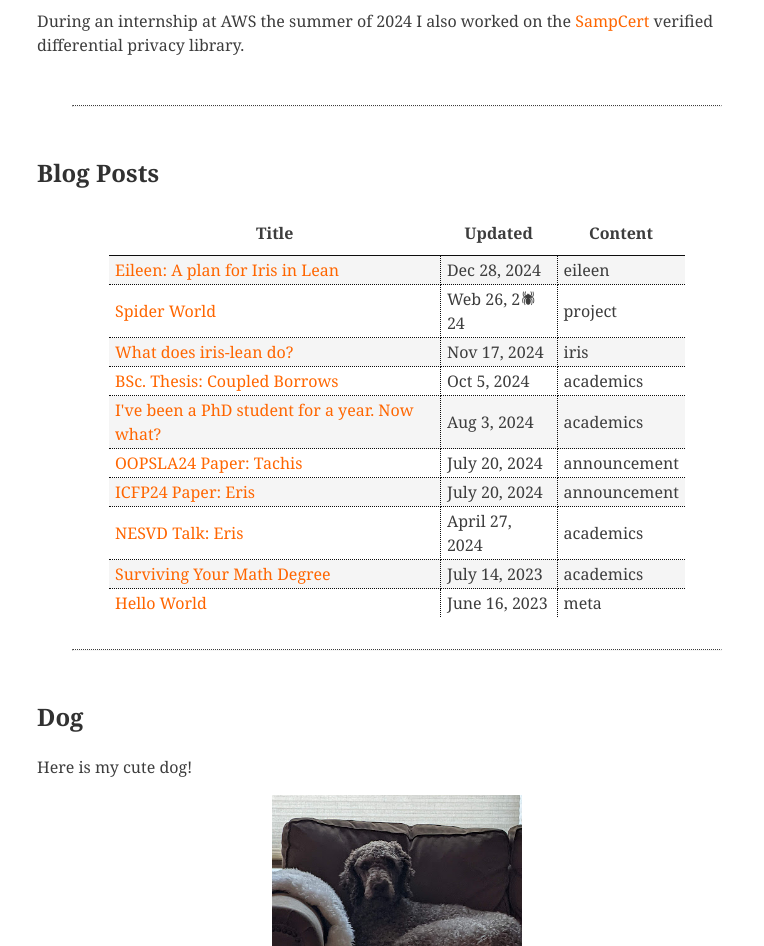
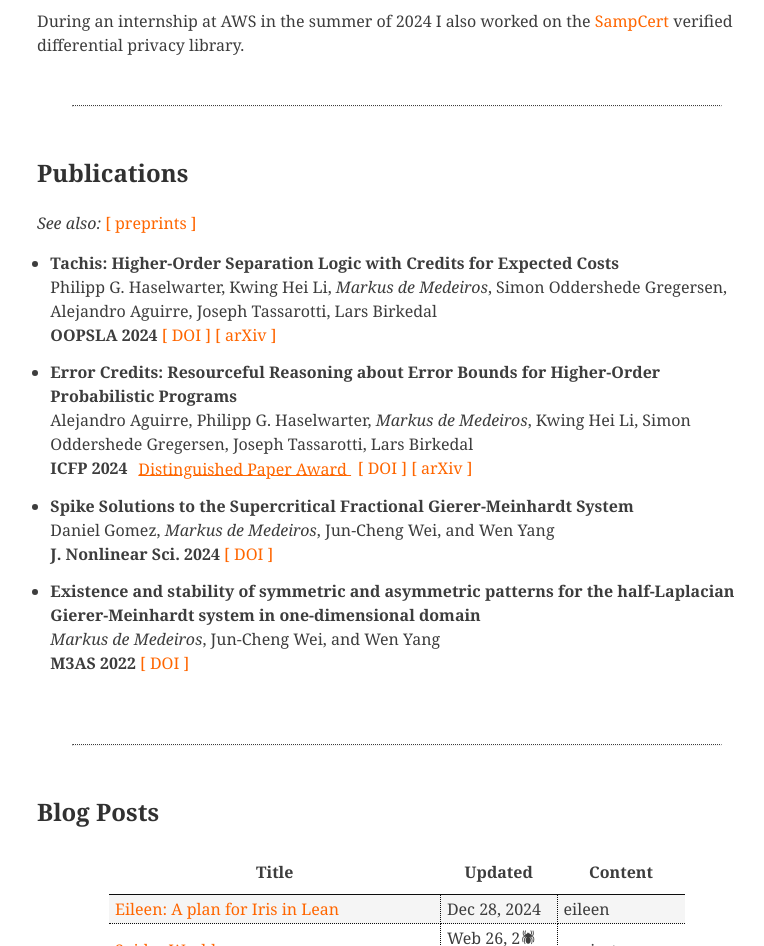
Before and after one commit to markusdemedeiros/markusdemedeiros.github.io, a plain HTML site: page index.html in a window 1280 px wide. Shown: the part 680-1626 px from the top of the page, without its empty margins (243-1007 px from the left). Drawn offline with Linux system fonts and the light colour scheme.

Commit message:
publications

```diff
--- a/index.html
+++ b/index.html
@@ -59,9 +59,61 @@
 
     <p>Previously, I worked on automatically translating type-correctness information from the Rust compiler into an explicit memory safety proofs, as part of the <a href="https://www.pm.inf.ethz.ch/research/prusti.html">Prusti</a> project with Alex Summers at UBC. </p>
 
-    <p>During an internship at AWS the summer of 2024 I also worked on the <a href="https://github.com/leanprover/SampCert">SampCert</a> verified differential privacy library. </p>
+    <p>During an internship at AWS in the summer of 2024 I also worked on the <a href="https://github.com/leanprover/SampCert">SampCert</a> verified differential privacy library. </p>
     <br>
     <hr>
+
+    <h2> Publications </h2>
+
+    <p><i> See also: </i><a href="www.google.com"> [ preprints ] </a></p>
+
+    <ul class="papers__main">
+      <li>
+        <ul class="paper_item">
+          <li><b>Tachis: Higher-Order Separation Logic with Credits for Expected Costs </b></li>
+          <li>Philipp G. Haselwarter, Kwing Hei Li, <em>Markus de Medeiros</em>, Simon Oddershede Gregersen, Alejandro Aguirre, Joseph Tassarotti, Lars Birkedal </li>
+          <li><b>OOPSLA 2024</b> <a href="https://dl.acm.org/doi/10.1145/3689753"> [ DOI ] </a> <a href="https://arxiv.org/abs/2405.20083"> [ arXiv ] </a></li>
+         </ul>
+      </li>
+      <li>
+        <ul class="paper_item">
+          <li><b>Error Credits: Resourceful Reasoning about Error Bounds for Higher-Order Probabilistic Programs </b></li>
+          <li>Alejandro Aguirre, Philipp G. Haselwarter, <em>Markus de Medeiros</em>, Kwing Hei Li, Simon Oddershede Gregersen, Joseph Tassarotti, Lars Birkedal</li>
+          <li><b>ICFP 2024</b> <u style="color: #FF6600; padding: 5pt"> Distinguished Paper Award </u> <a href="https://dl.acm.org/doi/10.1145/3674635"> [ DOI ] </a> <a href="https://arxiv.org/abs/2404.14223"> [ arXiv ] </a></li>
+         </ul>
+       </li>
+      <li>
+        <ul class="paper_item">
+          <li><b>Spike Solutions to the Supercritical Fractional Gierer-Meinhardt System</b></li>
+          <li>Daniel Gomez, <em>Markus de Medeiros</em>, Jun-Cheng Wei, and Wen Yang </li>
+          <li><b>J. Nonlinear Sci. 2024</b> <a href="https://doi.org/10.1007/s00332-023-10002-6"> [ DOI ] </a></li>
+         </ul>
+       </li>
+      <li>
+        <ul class="paper_item">
+          <li><b>Existence and stability of symmetric and asymmetric patterns for the half-Laplacian Gierer-Meinhardt system in one-dimensional domain</b></li>
+          <li><em>Markus de Medeiros</em>, Jun-Cheng Wei, and Wen Yang </li>
+          <li><b>M3AS 2022</b> <a href="https://www.worldscientific.com/doi/10.1142/S0218202522500270"> [ DOI ] </a></li>
+         </ul>
+       </li>
+      <!--
+      <li>
+        <ul class="paper_item">
+          <li><b>TITLE</b></li>
+          <li>AUTHORS</li>
+          <li><b>VENUE</b> <a href=" "> [ DOI ] </a> <a href=" > [ arXiv ] </a></li>
+         </ul>
+       </li>
+      -->
+    </ul>
+
+    <br>
+
+
+    <br>
+    <hr>
+
+
 
     <h2> Blog Posts </h2>
     <table align="center" class="blog__posts_table">
--- a/stylesheet.css
+++ b/stylesheet.css
@@ -178,3 +178,14 @@ sup {
   color: #FF6600;
   text-decoration: none;
 }
+
+.papers__main {
+  margin: 10pt;
+  padding: 0;
+}
+
+.paper_item {
+  margin: 10pt 0;
+  padding: 0;
+  list-style-type: none;
+}
```
